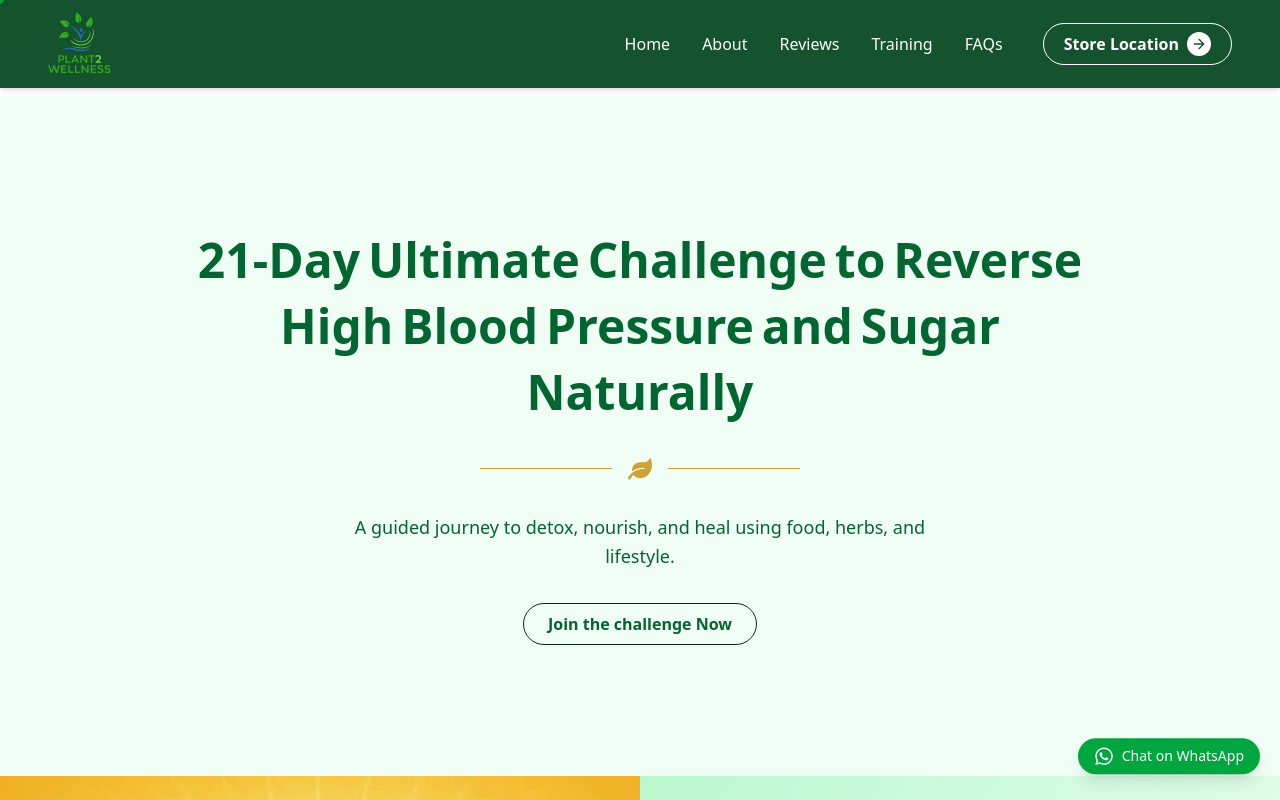
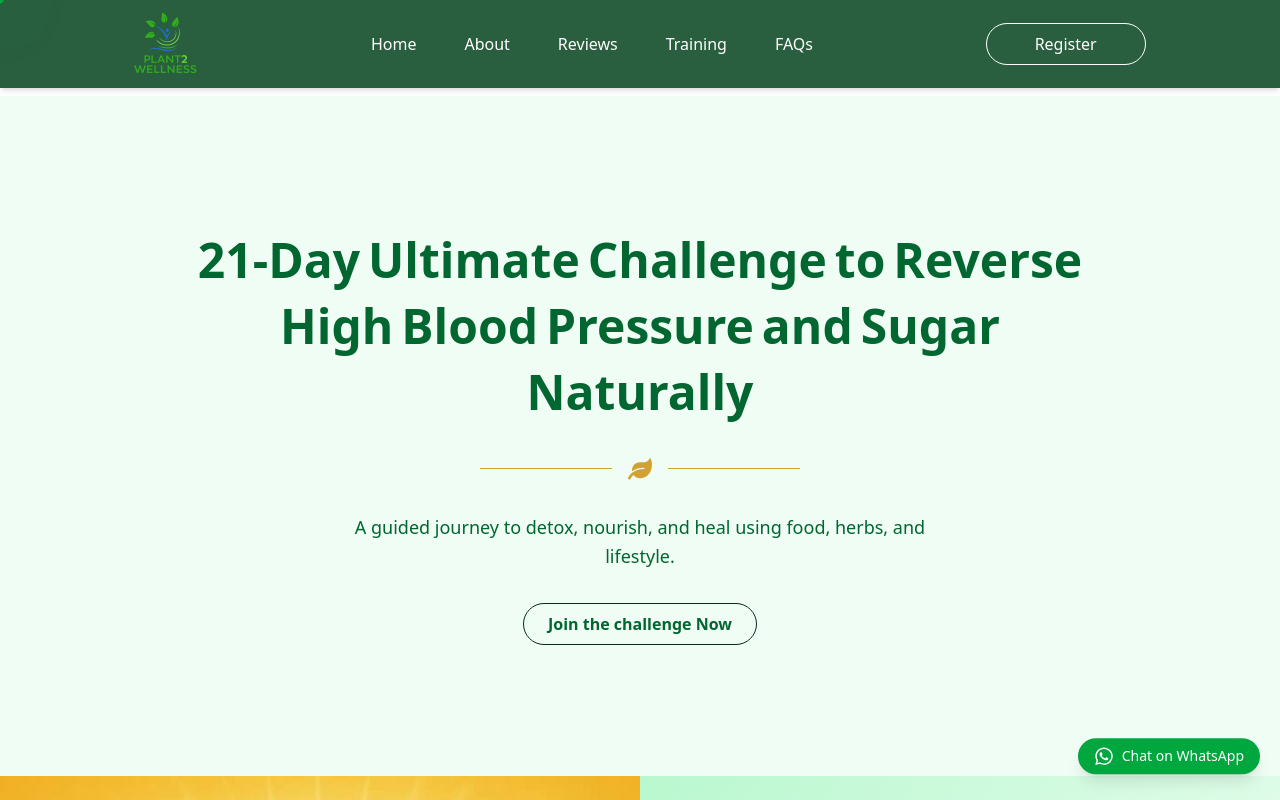
Before and after one commit to MDevHub/Plant2wellnes, a React (Vite) app: page / in a window 1280 px wide. Shown: the top 800 px of the page. Built offline with nearby package versions, Linux system fonts and the light colour scheme.

Commit message:
Changed the layout of the NavBar and added reponsivnedd throughtout

```diff
--- a/src/Components/Layout/NavBar.jsx
+++ b/src/Components/Layout/NavBar.jsx
@@ -17,7 +17,7 @@ const toggleMenu = () => setMenuOpen(!menuOpen);
 
 	return (
 		<>
-			<nav className="fixed top-0 left-0 w-full bg-[#14532d] text-white px-6 md:px-12 py-3 flex justify-between items-center shadow-md z-50">
+			<nav className="fixed top-0 left-0 w-full bg-[#295f3f] text-white px-6 md:px-12 py-3 flex justify-between lg:justify-around items-center shadow-md z-50">
 
 				{/* Logo */}
 				<div>
@@ -25,8 +25,8 @@ const toggleMenu = () => setMenuOpen(!menuOpen);
 				</div>
 
 				{/* Desktop Menu */}
-				<div className="hidden md:flex gap-10 items-center">
-					<div className="flex gap-8 text-base font-sans font-medium">
+				{/* <div className="hidden md:flex gap-10 items-center"> */}
+					<div className="hidden md:flex gap-12 text-base font-sans ">
 						{navLinks.map(({ path, label }) => (
 							<a
 								key={path}
@@ -40,18 +40,36 @@ const toggleMenu = () => setMenuOpen(!menuOpen);
 					</div>
 
 					{/* Store Location Button */}
-					<a href="#store-location">
-						<div className="relative group">
-							<div className="flex items-center gap-2 px-5 py-2 border border-white rounded-full font-sans font-semibold text-base text-white transition-all duration-300 overflow-hidden relative group-hover:text-[#14532d]">
-								<span className="relative z-10">Store Location</span>
-								<span className="relative z-10 bg-white text-[#14532d] rounded-full p-1">
-									<FiArrowRight size={16} />
-								</span>
-								<span className="absolute inset-0 bg-white translate-x-full group-hover:translate-x-0 transition-transform duration-500 ease-in-out z-0 rounded-full"></span>
+					<a href="#store-location" className='hidden lg:block'>
+						<div className="relative group overflow-hidden rounded-full border border-white">
+							{/* Button Content */}
+							<div className="flex items-center gap-2 px-12 py-2 font-sans text-base text-white transition-all duration-300  relative z-10">
+								<span className="relative z-10">Register</span>
 							</div>
+
+							{/* White shimmer overlay */}
+							<div className="absolute top-0 left-[-150%] w-[200%] h-full bg-white/15 blur-md transform -skew-x-12 animate-shimmer z-0" />
 						</div>
+
+						{/* Inline animation styles */}
+						<style>
+							{`
+								@keyframes shimmer {
+								0% {
+									transform: translateX(-100%) skewX(-12deg);
+								}
+								100% {
+									transform: translateX(100%) skewX(-12deg);
+								}
+								}
+
+								.animate-shimmer {
+								animation: shimmer 2.5s linear infinite;
+								}
+							`}
+						</style>
 					</a>
-				</div>
+				{/* </div> */}
 
 				{/* Hamburger */}
 				<div className="md:hidden">
```
